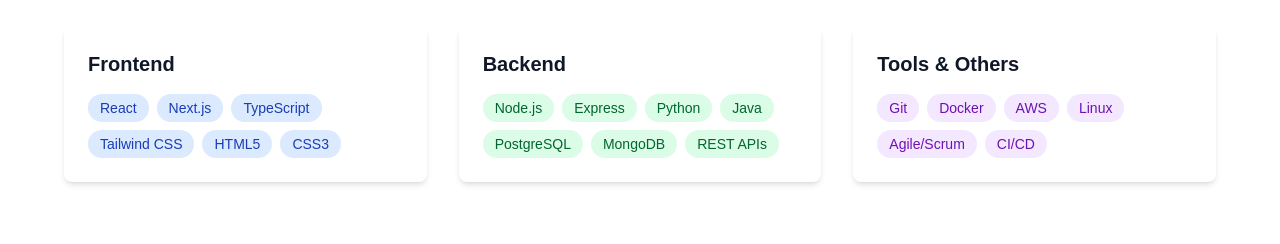
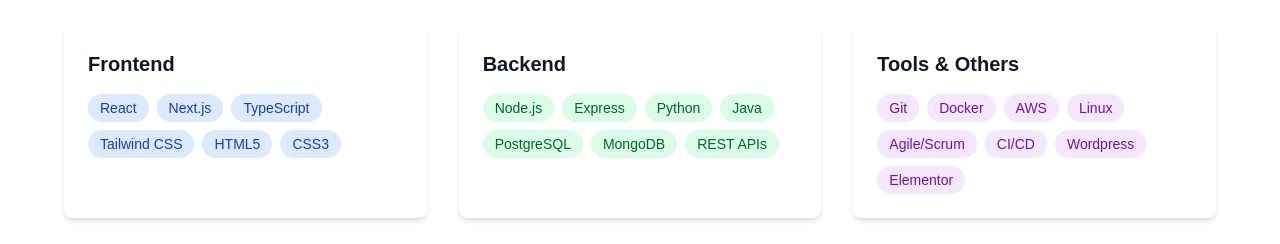
Before and after one commit to mukesh2sahu/mukeshsahu, a Next.js app: page / in a window 1280 px wide. Shown: the part 1220-1464 px from the top of the page. Built offline with nearby package versions, Linux system fonts and the light colour scheme.

Commit message:
wordpress added

```diff
--- a/app/page.tsx
+++ b/app/page.tsx
@@ -209,6 +209,8 @@
                 <span className="bg-purple-100 dark:bg-purple-900 text-purple-800 dark:text-purple-200 px-3 py-1 rounded-full text-sm">Linux</span>
                 <span className="bg-purple-100 dark:bg-purple-900 text-purple-800 dark:text-purple-200 px-3 py-1 rounded-full text-sm">Agile/Scrum</span>
                 <span className="bg-purple-100 dark:bg-purple-900 text-purple-800 dark:text-purple-200 px-3 py-1 rounded-full text-sm">CI/CD</span>
+                <span className="bg-purple-100 dark:bg-purple-900 text-purple-800 dark:text-purple-200 px-3 py-1 rounded-full text-sm">Wordpress</span>
+                <span className="bg-purple-100 dark:bg-purple-900 text-purple-800 dark:text-purple-200 px-3 py-1 rounded-full text-sm">Elementor</span>
               </div>
             </div>
           </div>
```
